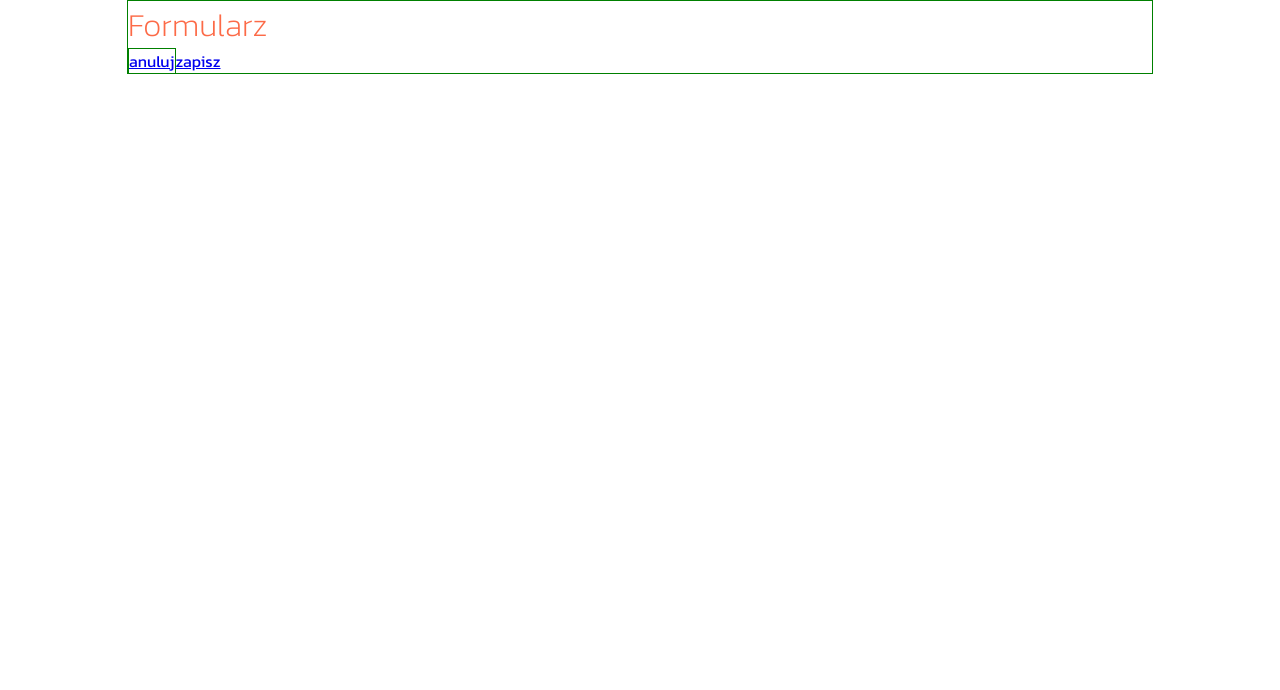
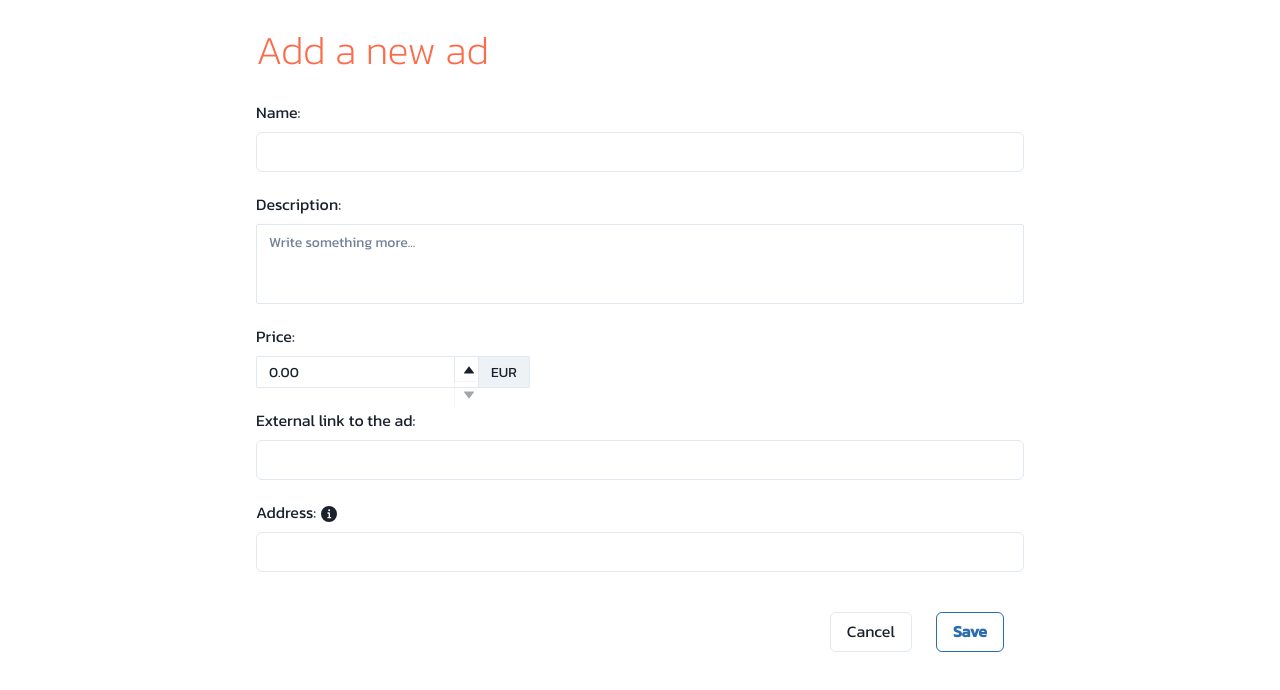
Before and after one commit to madradeus/mega-ads-front, a React (Create React App) app: page /add in a window 1280 px wide. Shown: the top 690 px of the page. Built offline with nearby package versions, Linux system fonts and the light colour scheme.

Commit message:
Added form to add a new ad

```diff
--- a/package.json
+++ b/package.json
@@ -3,6 +3,10 @@
   "version": "0.1.0",
   "private": true,
   "dependencies": {
+    "@chakra-ui/icons": "^2.0.17",
+    "@chakra-ui/react": "^2.5.0",
+    "@emotion/react": "^11.10.5",
+    "@emotion/styled": "^11.10.5",
     "@testing-library/jest-dom": "^5.16.5",
     "@testing-library/react": "^13.4.0",
     "@testing-library/user-event": "^13.5.0",
@@ -10,6 +14,7 @@
     "@types/node": "^16.18.11",
     "@types/react": "^18.0.27",
     "@types/react-dom": "^18.0.10",
+    "framer-motion": "^9.0.2",
     "leaflet": "^1.9.3",
     "react": "^18.2.0",
     "react-dom": "^18.2.0",
--- a/src/components/AddForm/AddForm.css
+++ b/src/components/AddForm/AddForm.css
@@ -1,10 +1,38 @@
 .form-container {
     display: flex;
     justify-content: center;
-
 }
 
 .form {
-    width: 80%;
-    border: 1px solid green;
+    width: 60%;
 }
+
+.form input, .form textarea {
+    margin-bottom: 20px;
+}
+
+.title {
+    font-size: 40px;
+    padding: 20px 0;
+}
+
+.btn-group {
+    display: flex;
+    justify-content: right;
+    padding: 20px;
+}
+
+.form a {
+    font-weight: normal;
+}
+
+svg {
+    margin-left: 5px;
+}
+
+.form .loader-container {
+
+    position: absolute;
+    left: 50%;
+    top: 50%;
+}
--- a/src/components/AddForm/AddForm.tsx
+++ b/src/components/AddForm/AddForm.tsx
@@ -1,15 +1,109 @@
-import React from 'react';
-import { Link } from "react-router-dom";
+import React, { ChangeEvent, SyntheticEvent, useState } from 'react';
+import { Link, useNavigate } from "react-router-dom";
 import "./AddForm.css"
+import {
+    Button,
+    ButtonGroup,
+    Input,
+    InputGroup,
+    InputRightAddon,
+    NumberDecrementStepper,
+    NumberIncrementStepper,
+    NumberInput,
+    NumberInputField,
+    NumberInputStepper,
+    Text,
+    Textarea,
+    Tooltip
+} from "@chakra-ui/react";
+import { InfoIcon } from "@chakra-ui/icons";
+import { Loader } from "../common/Loader/Loader";
 
 export const AddForm = () => {
+
+    const [formValues, setFormValues] = useState({
+        name: '',
+        description: '',
+        price: 0,
+        url: '',
+        address: ''
+    });
+    const [loading, setLoading] = useState(false);
+
+    const navigate = useNavigate();
+
+
+    const handleFormValues = (e: ChangeEvent<HTMLInputElement | HTMLTextAreaElement>) => {
+        setFormValues(prevState => ({
+            ...prevState,
+            [e.target.name]: e.target.value,
+        }))
+    }
+
+    const handleSaveAd = async (e: SyntheticEvent) => {
+        e.preventDefault()
+        console.log('click')
+        navigate('/')
+    }
+
+    if ( loading ) {
+        return <Loader></Loader>
+    }
+
     return (
         <div className="form-container">
-            <div className="form">
-                <h1 className="title">Formularz</h1>
-                <Link className="form" to="/">anuluj</Link>
-                <Link className="save" to="/">zapisz</Link>
-            </div>
+            <form className="form" onSubmit={handleSaveAd}>
+                <h1 className="title">Add a new ad</h1>
+                <label>
+                    <Text mb='8px'>Name:</Text>
+                    <Input required variant='outline' name="name" value={formValues.name}
+                           onChange={handleFormValues}/>
+                </label>
+                <label>
+                    <Text mb='8px'>Description:</Text>
+                    <Textarea
+                        name="description"
+                        onChange={handleFormValues}
+                        value={formValues.description}
+                        resize="none"
+                        placeholder='Write something more...'
+                        size='sm'
+                    />
+                </label>
+                <label>
+                    <Text mb='8px'>Price:</Text>
+                    <InputGroup size='sm'>
+                        <NumberInput precision={2} step={1.0} min={0} defaultValue={0.00}>
+                            <NumberInputField required name='price' value={formValues.price}
+                                              onChange={handleFormValues}/>
+                            <NumberInputStepper>
+                                <NumberIncrementStepper/>
+                                <NumberDecrementStepper/>
+                            </NumberInputStepper>
+                        </NumberInput>
+                        <InputRightAddon children='EUR'/>
+                    </InputGroup>
+                </label>
+                <label>
+                    <Text mb='8px'>External link to the ad:</Text>
+                    <Input required variant='outline' name='url' value={formValues.url}
+                           onChange={handleFormValues}/>
+                </label>
+                <label>
+                    <Text mb='8px'>Address:
+                        <Tooltip label='Format: city, street number' fontSize='md'>
+                            <InfoIcon/>
+                        </Tooltip></Text>
+                    <Input required variant='outline'/>
+                </label>
+                <div className="btn-group">
+                    <ButtonGroup variant='outline' spacing='6'>
+                        <Button><Link className="cancel" to="/">Cancel</Link></Button>
+                        <Button type='submit' colorScheme='blue'>Save</Button>
+                    </ButtonGroup>
+                </div>
+            </form>
+
         </div>
 
     );
--- a/src/components/common/Button.css
+++ b/src/components/common/Button.css
@@ -23,7 +23,7 @@ header button, header a {
 
 }
 
-button:hover, .add:hover {
+.search:hover, .add:hover {
     color: #FC6A47;
 }
 
--- a/src/components/common/Loader/Loader.css
+++ b/src/components/common/Loader/Loader.css
@@ -3,7 +3,7 @@
     justify-content: center;
     align-items: center;
     flex-direction: column;
-    font-weight: bold;
+
 }
 
 .loader {
--- a/src/components/common/SecondaryButton.tsx
+++ b/src/components/common/SecondaryButton.tsx
@@ -6,5 +6,5 @@ interface Props {
 }
 
 export const SecondaryButton = ({ children }: Props) => (
-    <button>{children}</button>
+    <button className="search">{children}</button>
 )
--- a/src/views/AddFormView.tsx
+++ b/src/views/AddFormView.tsx
@@ -1,8 +1,13 @@
 import React from 'react';
 import { AddForm } from "../components/AddForm/AddForm";
+import { ChakraProvider } from '@chakra-ui/react'
+
 
 export const AddFormView = () => {
     return (
-        <AddForm/>
+        <ChakraProvider>
+            <AddForm/>
+        </ChakraProvider>
+
     );
 };
```
Also changed, not shown: 1 other file (tests, documents, lock files or other folders).
